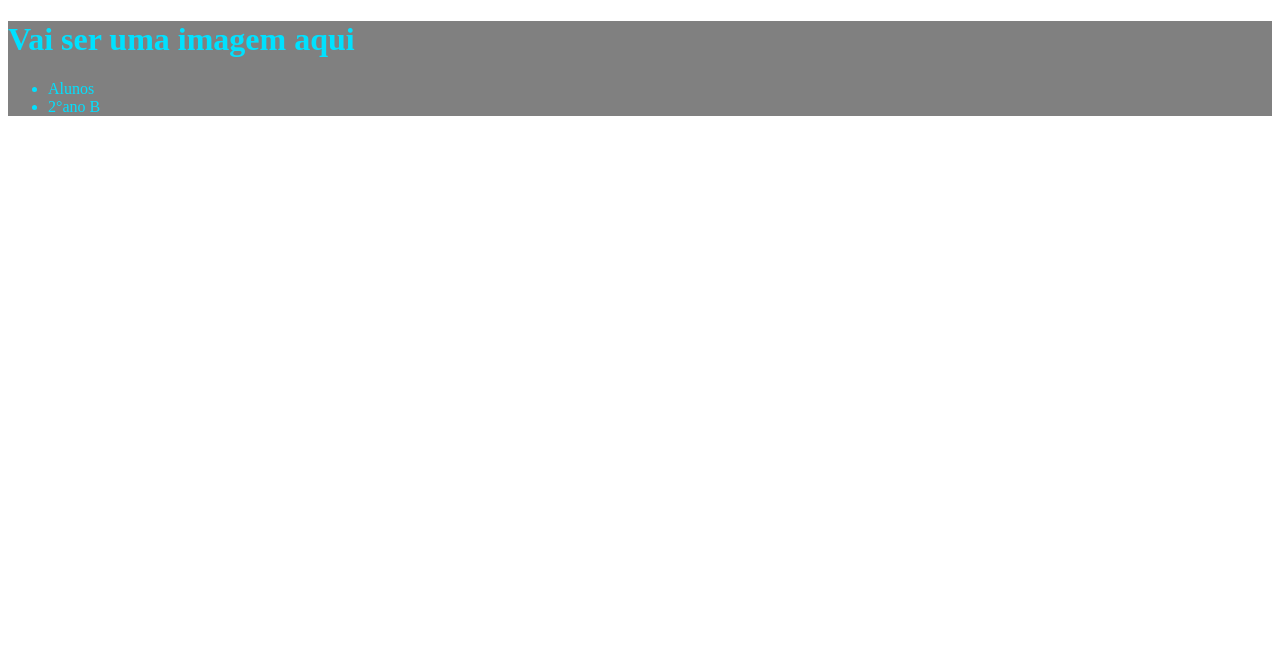
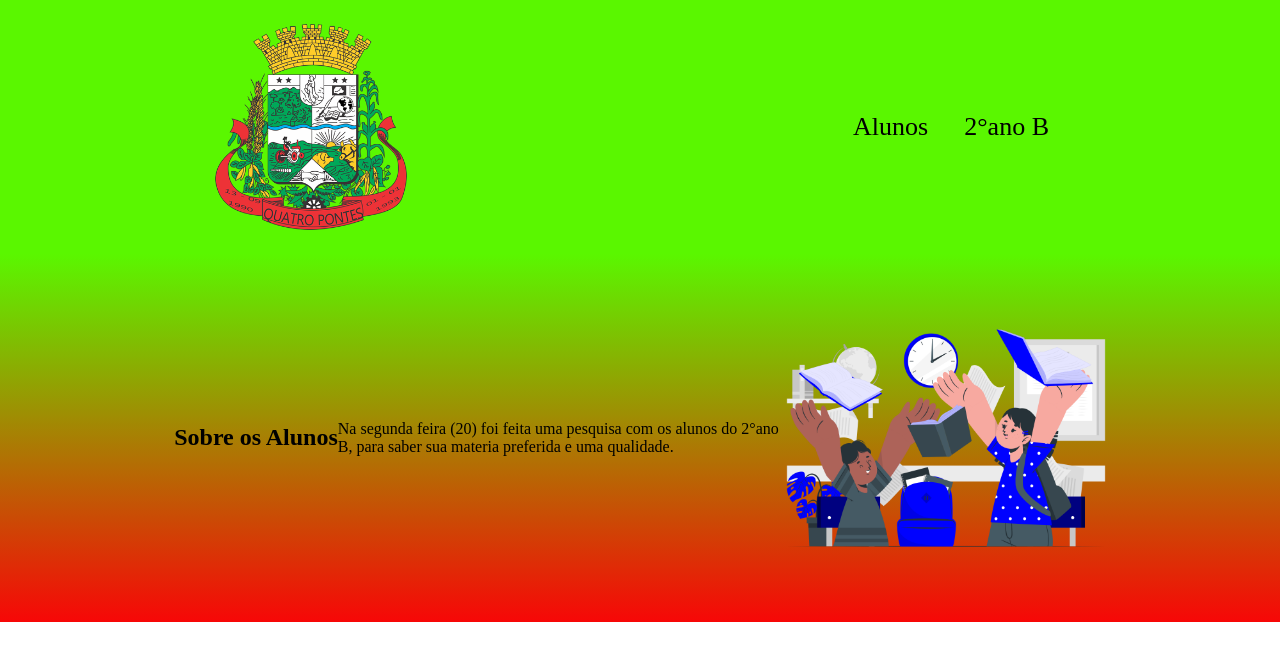
Before and after one commit to 12henrique34/site-turma-2-B, a plain HTML site: page index.html in a window 1280 px wide. Drawn offline with Linux system fonts and the light colour scheme.

Commit message:
Add files via upload

```diff
--- a/index.html
+++ b/index.html
@@ -8,13 +8,21 @@
     <link rel="stylesheet" href="style.css">
 </head>
 <body>
-    <header>
-        <h1>Vai ser uma imagem aqui</h1>
-        <ul><li>Alunos</li>
-        <li>2°ano B</li>
+    <header class="cabecalho">
+       <img class="cabecalho-imagem" src="logo.png" alt="Brasão de quatro pontes">
+        <ul class="cabecalho-lista">
+            <li class="cabecalho-lista-item">Alunos</li>
+            <li class="cabecalho-lista-item">2°ano B</li>
 
          </ul>
     </header>
+    <section class="Estudantes">
 
+        <h2 class="estudantes-titulo"> Sobre os Alunos</h2>
+        <p class="alunos-texto-um"> Na segunda feira (20) foi feita uma pesquisa com os alunos do 2°ano B, para saber sua materia preferida e uma qualidade.</p>
+        <p class="alunos-texto-dois"></p>
+        <img class="escola-imagem" src="End of school-cuate.png" alt="Fim das aulas">
+
+    </section>
      </body>
      </html>
--- a/style.css
+++ b/style.css
@@ -1,5 +1,40 @@
+*{
+    margin: 0;
+    padding: 0;
+}
+
+
 header{
-    background-color: gray;
-    color: rgb(0, 225, 255);;
+    background-color: rgb(90, 247, 0);
+    color: rgb(0, 0, 0);;
+    display: flex;
+    justify-content:space-around ;
+    align-items: center;
+    padding: 24px 0;
+}
 
+.cabecalho-imagem{
+    width: 15%;
 }
+.cabecalho-lista-item{
+    display: inline-block;
+    margin: 0 16px;
+    font-size: 26px;
+}
+.escola-imagem{
+    width: 25%;
+}
+.Estudantes{
+    background-image: linear-gradient(rgb(90, 247, 0),rgb(247, 7, 7));
+    color:black;
+    display: flex;
+    justify-content: center ;
+    align-items: center;
+    padding: 24px 0;
+}
+.alunos-texto-um{
+    width: 35%;
+}
+.estudantes-titulo{
+    padding: 24px 0;
+}
```
Also changed, not shown: End of school-cuate.png (added), logo.png (added).
